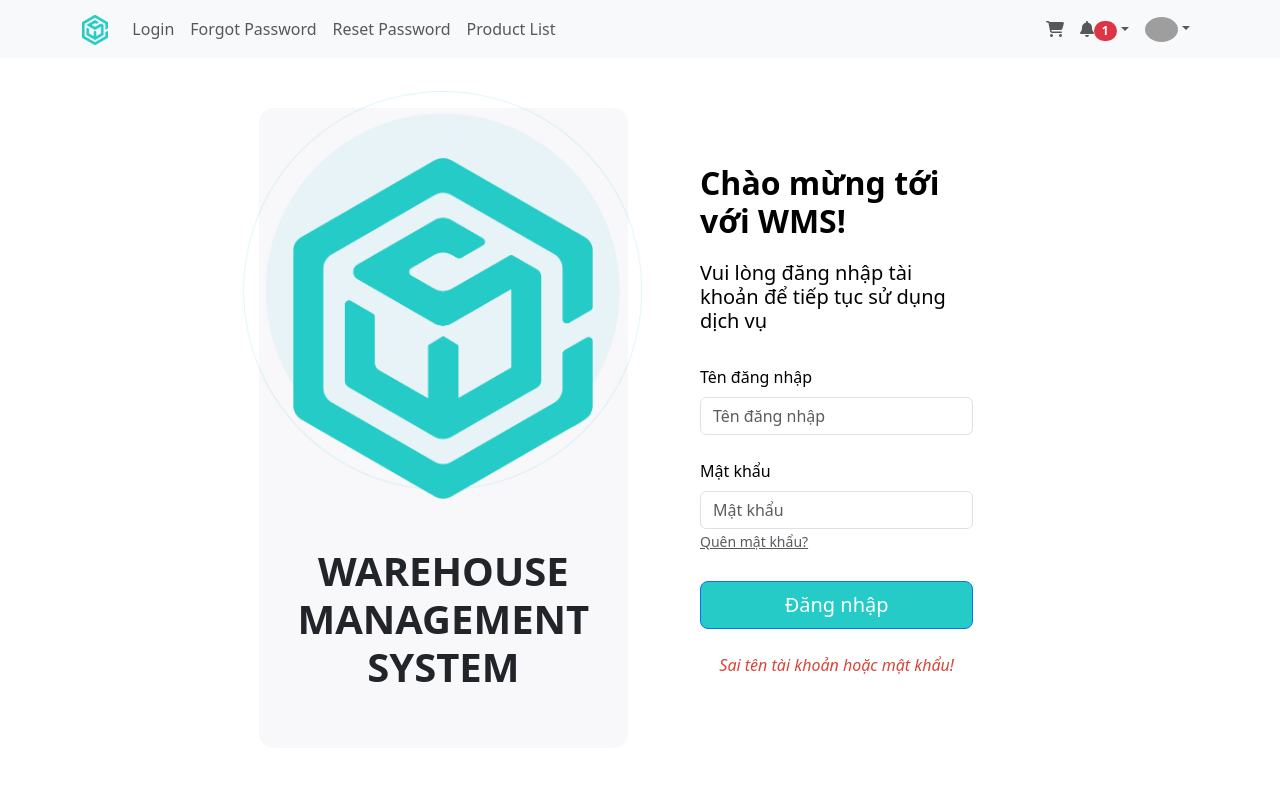
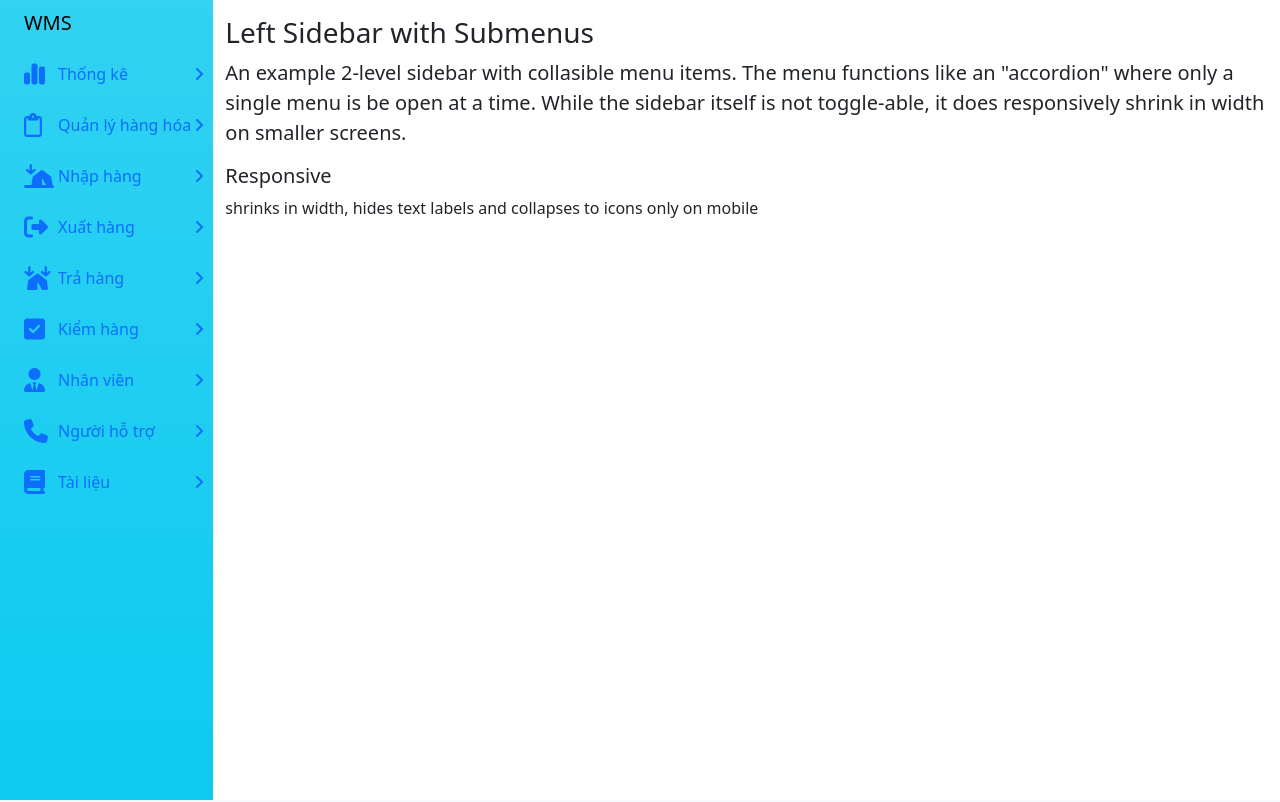
Before and after one commit to nghminh1404/WarehouseManagementSystem, a React (Create React App) app in the folder WarehouseManagement.Client/: page / in a window 1280 px wide. Shown: the top 802 px of the page. Built offline with nearby package versions, Linux system fonts and the light colour scheme; grey boxes are pictures that could not be loaded.

Commit message:
FE_create Sidebar

```diff
--- a/WarehouseManagement.Client/src/App.js
+++ b/WarehouseManagement.Client/src/App.js
@@ -4,9 +4,11 @@ import ResetPassword from './views/pages/authentication/ResetPassword';
 import { Routes, Route } from 'react-router-dom';
 import NavbarCom from './views/components/NavbarCom';
 import ProductList from './views/product/ProductList'
+import Sidebar from './views/components/Sidebar';
 function App() {
     return (
         <div className="app">
+            <Sidebar/>
             <NavbarCom />
             <Routes>
                 <Route path="/" element={<Login />} />
--- /dev/null
+++ b/WarehouseManagement.Client/src/views/components/Sidebar.jsx
@@ -0,0 +1,132 @@
+import React from 'react';
+import { Container, Row, Col, Nav, NavDropdown, Image } from 'react-bootstrap';
+
+const Sidebar = () => {
+    return (
+
+        <Container fluid>
+            <Row className="flex-nowrap">
+                <Col sm={3} md={3} xl={2} className="px-sm-2 px-0 bg-info bg-gradient">
+                    <div className="d-flex flex-column align-items-center align-items-sm-start px-3 pt-2 text-white min-vh-100">
+                        <a href="/" className="d-flex align-items-center pb-3 mb-md-0 me-md-auto text-black text-decoration-none">
+                            <span className="fs-5 d-none d-sm-inline">WMS</span>
+                        </a>
+                        <Nav className="nav-pills flex-column mb-sm-auto mb-0 align-items-center align-items-sm-start" id="menu">
+                            <Nav.Item className='mb-2'>
+                                <Nav.Link className="align-middle px-0 d-flex justify-content-between" style={{ width: 180 }}>
+                                    <div className='d-flex'>
+                                        <div style={{ width: 30 }}><i className=" fs-4 fa-solid fa-chart-simple"></i></div>
+                                        <div><span className="ms-1 d-none d-sm-inline">Thống kê</span></div>
+                                    </div>
+                                    <div><i className="fa-solid fa-angle-right"></i></div>
+                                </Nav.Link>
+                            </Nav.Item>
+                            <Nav.Item className='mb-2'>
+                                <Nav.Link className="align-middle px-0 d-flex justify-content-between" style={{ width: 180 }}>
+                                    <div className='d-flex'>
+                                        <div style={{ width: 30 }}><i className=" fs-4 fa-regular fa-clipboard"></i></div>
+                                        <div><span className="ms-1 d-none d-sm-inline">Quản lý hàng hóa</span></div>
+                                    </div>
+                                    <div><i className="fa-solid fa-angle-right"></i></div>
+                                </Nav.Link>
+                            </Nav.Item>
+                            <Nav.Item className='mb-2'>
+                                <Nav.Link className="align-middle px-0 d-flex justify-content-between" style={{ width: 180 }}>
+                                    <div className='d-flex'>
+                                        <div style={{ width: 30 }}><i className=" fs-4 fa-solid fa-tent-arrow-down-to-line"></i></div>
+                                        <div><span className="ms-1 d-none d-sm-inline">Nhập hàng</span></div>
+                                    </div>
+                                    <div><i className="fa-solid fa-angle-right"></i></div>
+                                </Nav.Link>
+                            </Nav.Item>
+                            <Nav.Item className='mb-2'>
+
+                                <Nav.Link className="align-middle px-0 d-flex justify-content-between" style={{ width: 180 }}>
+                                    <div className='d-flex'>
+                                        <div style={{ width: 30 }}><i className=" fs-4 fa-solid fa-right-from-bracket"></i></div>
+                                        <div><span className="ms-1 d-none d-sm-inline">Xuất hàng</span></div>
+                                    </div>
+                                    <div><i className="fa-solid fa-angle-right"></i></div>
+                                </Nav.Link>
+                            </Nav.Item>
+                            <Nav.Item className='mb-2'>
+
+                                <Nav.Link className="align-middle px-0 d-flex justify-content-between" style={{ width: 180 }}>
+                                    <div className='d-flex'>
+                                        <div style={{ width: 30 }}><i className=" fs-4 fa-solid fa-tent-arrows-down"></i></div>
+                                        <div><span className="ms-1 d-none d-sm-inline">Trả hàng</span></div>
+                                    </div>
+                                    <div><i className="fa-solid fa-angle-right"></i></div>
+                                </Nav.Link>
+                            </Nav.Item>
+                            <Nav.Item className='mb-2'>
+
+
+
+                                <Nav.Link className="align-middle px-0 d-flex justify-content-between" style={{ width: 180 }}>
+                                    <div className='d-flex'>
+                                        <div style={{ width: 30 }}><i className=" fs-4 fa-solid  fa-square-check"></i></div>
+                                        <div><span className="ms-1 d-none d-sm-inline">Kiểm hàng</span></div>
+                                    </div>
+                                    <div><i className="fa-solid fa-angle-right"></i></div>
+                                </Nav.Link>
+                            </Nav.Item>
+                            <Nav.Item className='mb-2'>
+
+
+
+                                <Nav.Link className="align-middle px-0 d-flex justify-content-between" style={{ width: 180 }}>
+                                    <div className='d-flex'>
+                                        <div style={{ width: 30 }}><i className=" fs-4 fa-solid   fa-user-tie"></i></div>
+                                        <div><span className="ms-1 d-none d-sm-inline">Nhân viên</span></div>
+                                    </div>
+                                    <div><i className="fa-solid fa-angle-right"></i></div>
+                                </Nav.Link>
+                            </Nav.Item>
+                            <Nav.Item className='mb-2'>
+
+
+
+
+                                <Nav.Link className="align-middle px-0 d-flex justify-content-between" style={{ width: 180 }}>
+                                    <div className='d-flex'>
+                                        <div style={{ width: 30 }}><i className=" fs-4 fa-solid fa-phone"></i></div>
+                                        <div><span className="ms-1 d-none d-sm-inline">Người hỗ trợ</span></div>
+                                    </div>
+                                    <div><i className="fa-solid fa-angle-right"></i></div>
+                                </Nav.Link>
+                            </Nav.Item>
+                            <Nav.Item className='mb-2'>
+                                <Nav.Link className="align-middle px-0 d-flex justify-content-between" style={{ width: 180 }}>
+                                    <div className='d-flex'>
+                                        <div style={{ width: 30 }}><i className=" fs-4 fa-solid fa-book"></i></div>
+                                        <div><span className="ms-1 d-none d-sm-inline">Tài liệu</span></div>
+                                    </div>
+                                    <div><i className="fa-solid fa-angle-right"></i></div>
+                                </Nav.Link>
+                            </Nav.Item>
+
+
+                        </Nav>
+                    </div>
+                </Col>
+                <Col className="py-3">
+                    <h3>Left Sidebar with Submenus</h3>
+                    <p className="lead">
+                        An example 2-level sidebar with collasible menu items. The menu functions like an "accordion" where only a single
+                        menu is be open at a time. While the sidebar itself is not toggle-able, it does responsively shrink in width on smaller screens.</p>
+                    <ul className="list-unstyled">
+                        <li><h5>Responsive</h5> shrinks in width, hides text labels and collapses to icons only on mobile</li>
+                    </ul>
+                </Col>
+            </Row>
+        </Container>
+
+    );
+
+
+
+}
+
+
+export default Sidebar;
```
